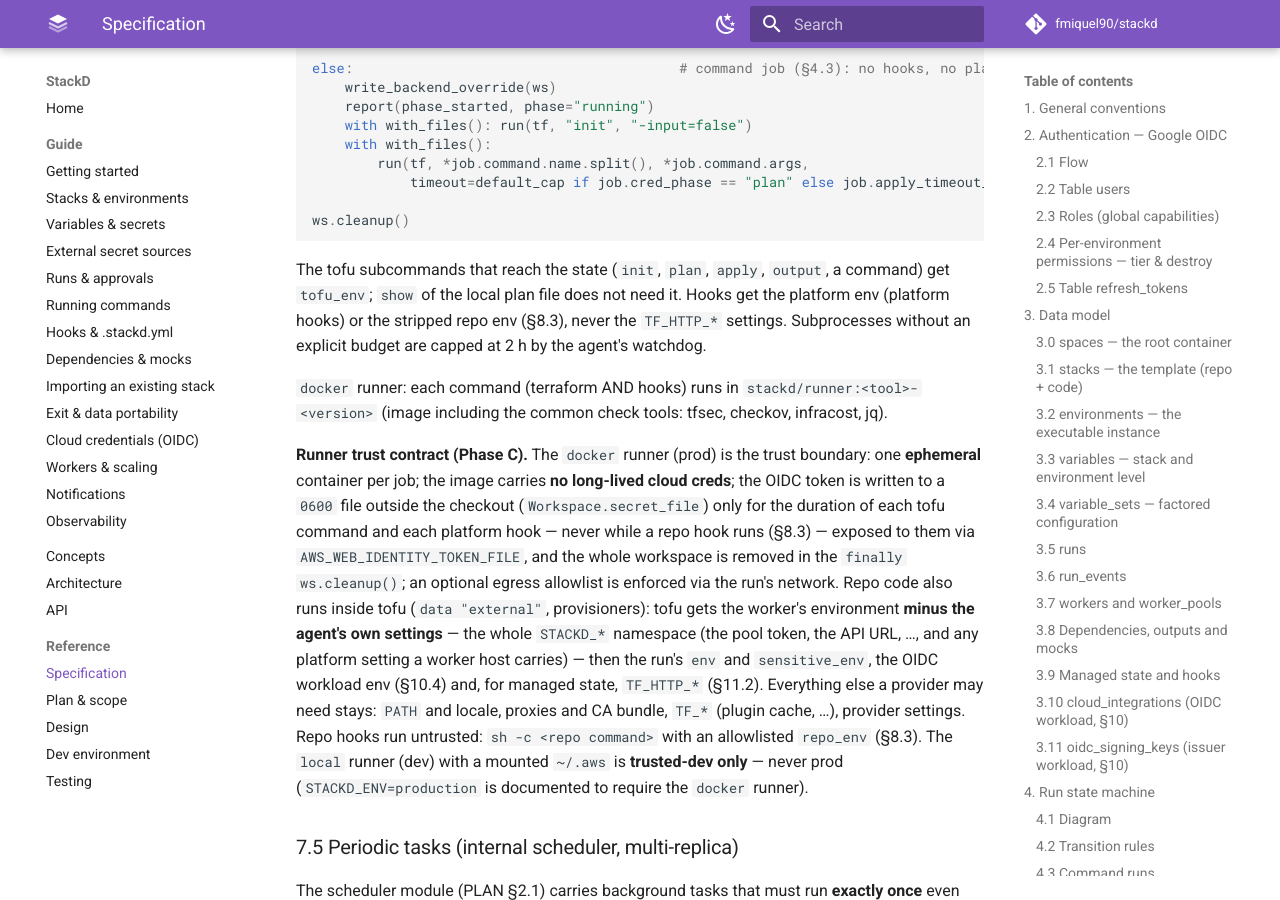
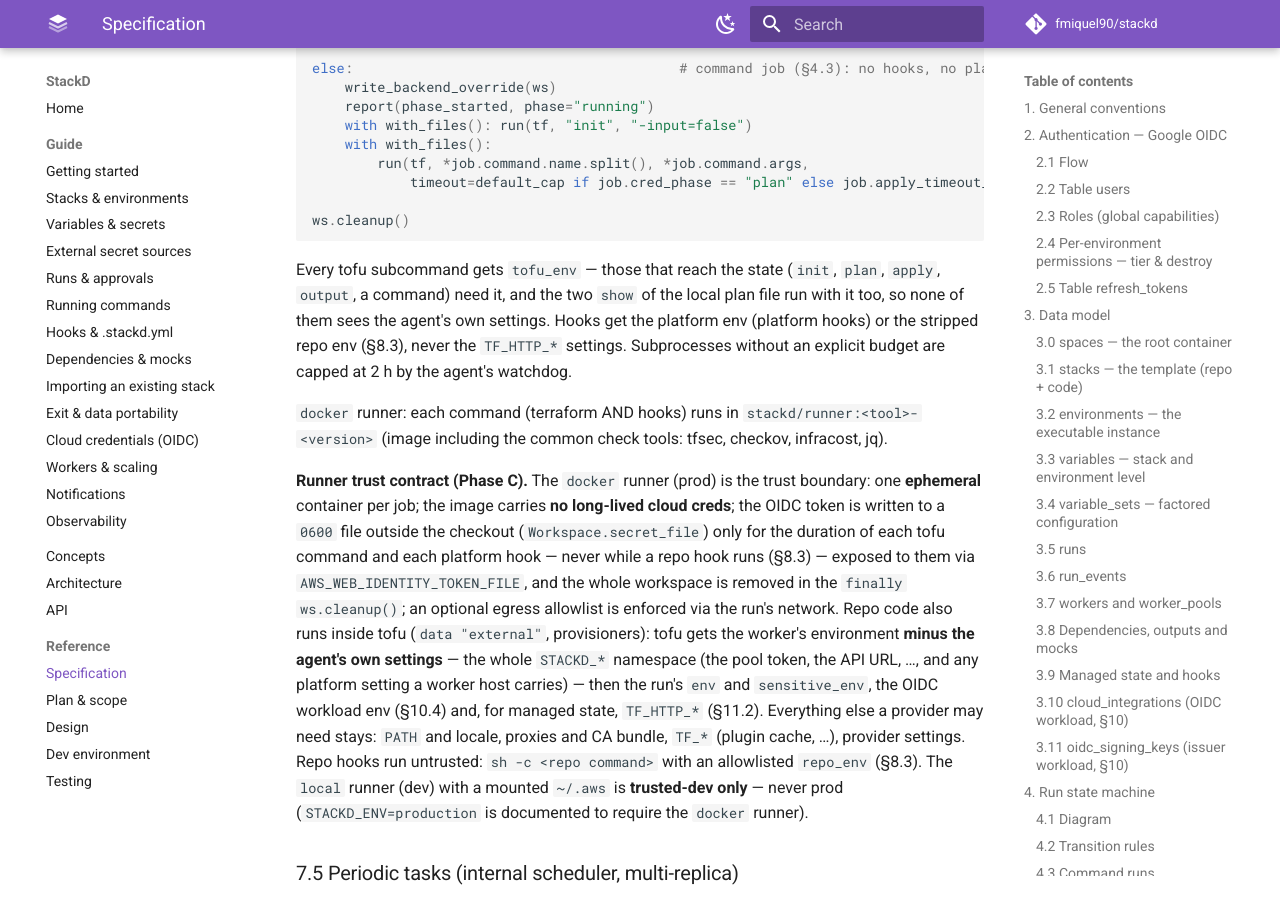
Before and after one commit to fmiquel90/stackd, an MkDocs documentation site: the page built from docs/SPECS.md, in a window 1280 px wide and 900 px high, scrolled down 22809 px. Built offline with MkDocs 1.6.1 and Material for MkDocs 9.7.7, drawn with Linux system fonts in a browser that asks for light colours; comment, search, counter and statistics services are not loaded.

Commit message:
docs(specs): tofu show runs with tofu's environment too
The merged §7.4 said `show` of the local plan file does not get tofu_env. Since the agent's own
settings were stripped from tofu's environment, both `show` calls run with tofu_env like every
other tofu subcommand.

Co-Authored-By: Claude Opus 5.5 <noreply@anthropic.com>
Claude-Session: https://claude.ai/code/session_01GnPDxipMbvu5Jz99ykzK9t

````diff
--- a/docs/SPECS.md
+++ b/docs/SPECS.md
@@ -780,8 +780,9 @@ else:                                        # command job (§4.3): no hooks, no
 ws.cleanup()
 ```
 
-The tofu subcommands that reach the state (`init`, `plan`, `apply`, `output`, a command) get
-`tofu_env`; `show` of the local plan file does not need it. Hooks get the platform env (platform
+Every tofu subcommand gets `tofu_env` — those that reach the state (`init`, `plan`, `apply`,
+`output`, a command) need it, and the two `show` of the local plan file run with it too, so none
+of them sees the agent's own settings. Hooks get the platform env (platform
 hooks) or the stripped repo env (§8.3), never the `TF_HTTP_*` settings. Subprocesses without an
 explicit budget are capped at 2 h by the agent's watchdog.
 
````
